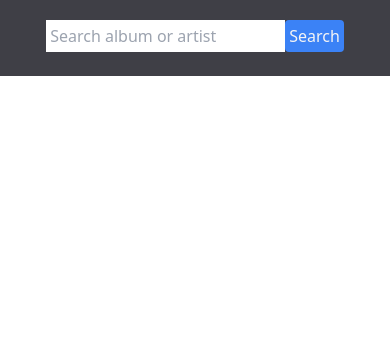
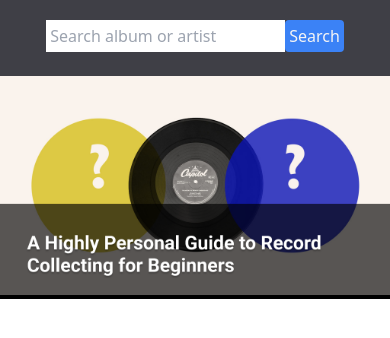
Before and after one commit to tovarb/discogs, a React (Create React App) app: page / in a window 390 px wide. Shown: the top 338 px of the page. Built offline with nearby package versions, Linux system fonts and the light colour scheme.

Commit message:
Main view has been added

```diff
--- a/src/App.tsx
+++ b/src/App.tsx
@@ -2,6 +2,7 @@ import { useState } from "react";
 import { useEffect } from "react";
 import Form from "./components/Form";
 import ResultList from "./components/ResultList";
+import banner from "./banner.png";
 
 function App() {
   const [search, setSearch] = useState("");
@@ -60,9 +61,17 @@ function App() {
       <div className="grid justify-items-center bg-zinc-700 pb-1 jumbotron">
         <Form setSearch={setSearch} />
       </div>
-      <div className="justify-items-center">
-        <ResultList musicReleases={musicReleases} />
-      </div>
+
+      {search === "" ? (
+        <div className="grid justify-items-center bg-black pb-1 jumbotron">
+          <img src={banner} alt="banner" />
+        </div>
+      ) : (
+        <div className="justify-items-center">
+          <ResultList musicReleases={musicReleases} />
+        </div>
+      )}
+
       <div className="flex justify-center">
         {currentPage === 1 ? null : (
           <button
--- a/src/components/Form.tsx
+++ b/src/components/Form.tsx
@@ -24,14 +24,18 @@ const Form = ({ setSearch }: { setSearch: any }) => {
     setSearch(searchedText);
   };
 
+  const mainPage = (e: any) => {
+    window.location.reload();
+  };
+
   return (
     <form onSubmit={searchInformation}>
       <div className="flex">
-        <div>
+        <div onClick={mainPage}>
           <img
             src={logo}
             alt="logo"
-            className="p-4 text-2xl mr-4 hidden md:block"
+            className="p-4 text-2xl mr-4 hidden md:block cursor-pointer"
           />
         </div>
         <div>
```
Also changed, not shown: src/banner.png (added).
